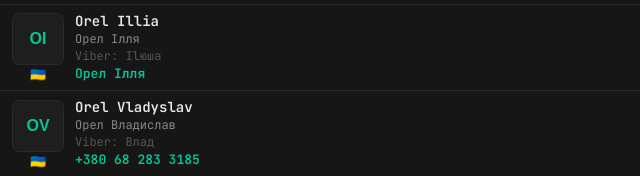
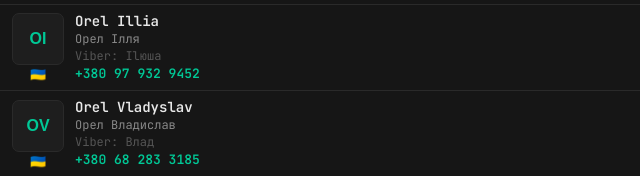
Before and after one commit to oleggorann/group.github.io, a plain HTML site: page index.html in a window 1280 px wide. Shown: the part 1957-2133 px from the top of the page, 0-640 px from the left. Drawn offline with Linux system fonts and the light colour scheme; a web font is replaced by a local one.

Commit message:
Update index.html

```diff
--- a/index.html
+++ b/index.html
@@ -821,7 +821,7 @@ const PEOPLE = [
     en:    "Orel Illia",
     ua:    "Орел Ілля",
     viber: "Ilюша",
-    phone: "Орел Ілля",
+    phone: "+380 97 932 9452",
     photo: "photos/orel_illia.jpg",
     flag:  "🇺🇦",
   },
```
